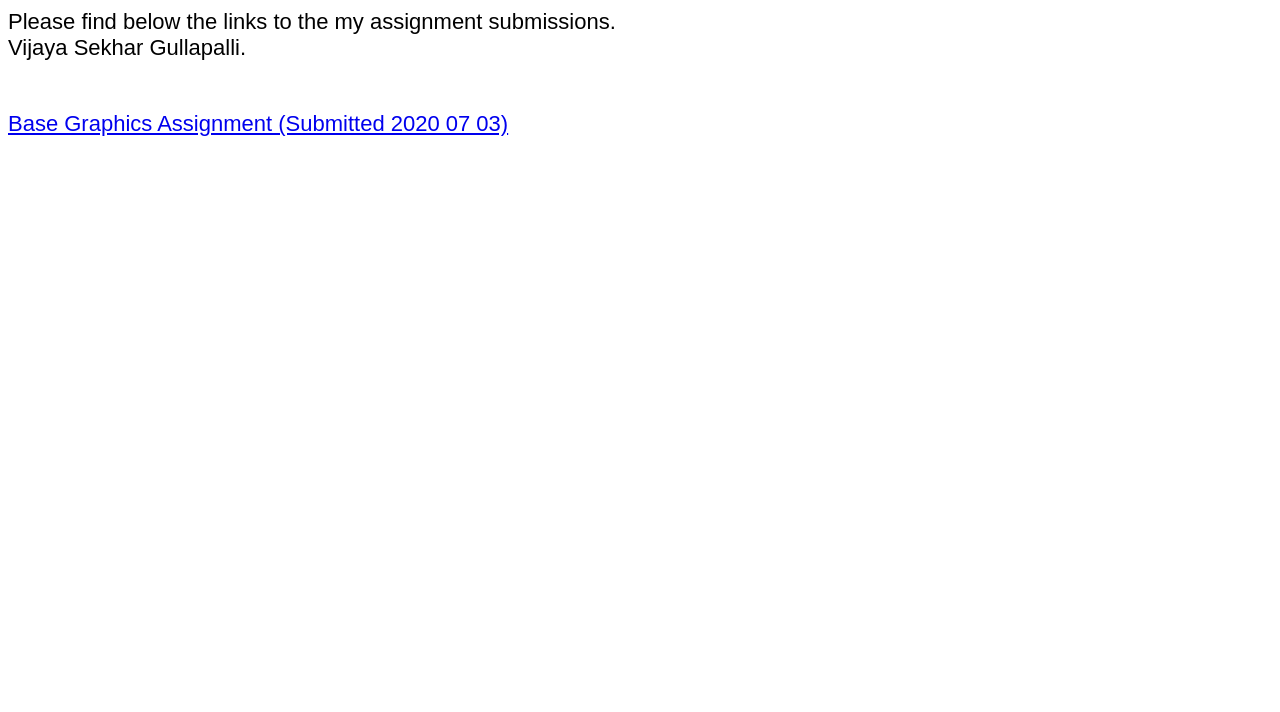
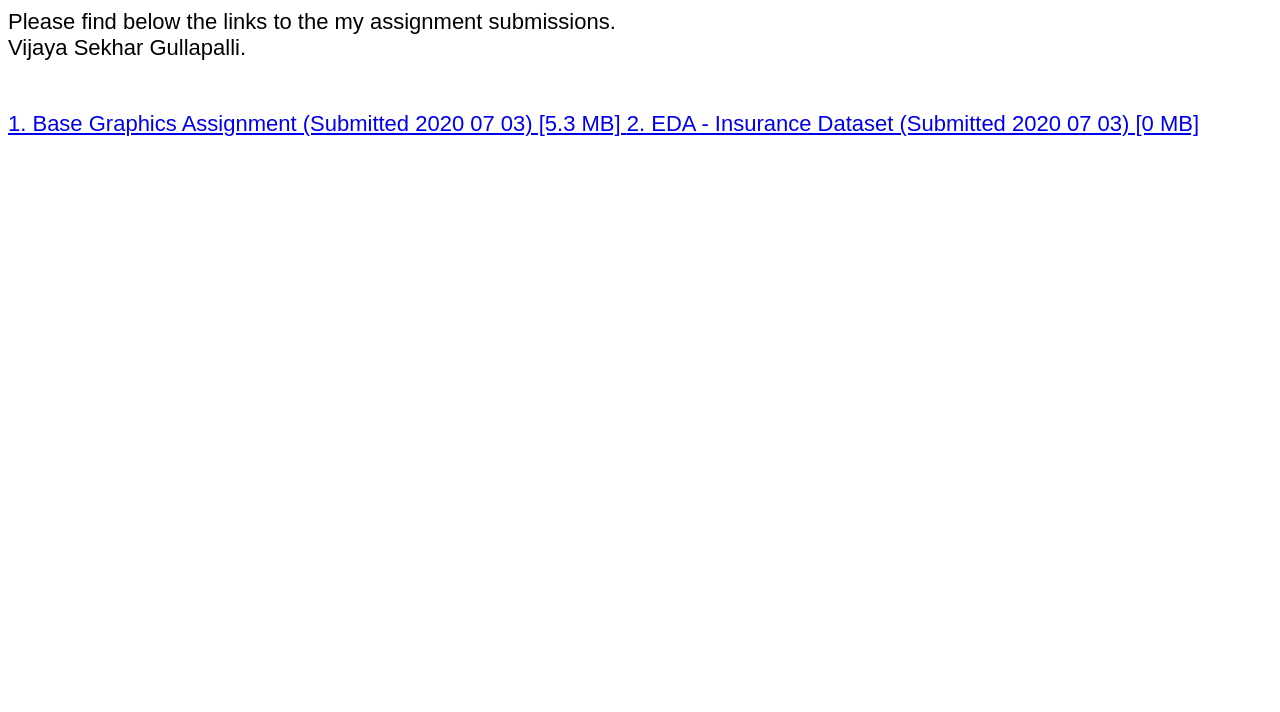
Before and after one commit to sekhargullapalli/datascience_temprepo, a plain HTML site: page index.html in a window 1280 px wide. Shown: the part 88-800 px from the top of the page. Drawn offline with nearby package versions, Linux system fonts and the light colour scheme; a web font is replaced by a local one.

Commit message:
added second link

```diff
--- a/index.html
+++ b/index.html
@@ -18,7 +18,10 @@
     </div>
     <div>
         <a class="sitelink" href="./pages/basegraphics_20200703.html">
-            Base Graphics Assignment (Submitted 2020 07 03)
+            1. Base Graphics Assignment (Submitted 2020 07 03) [5.3 MB]
+        </a>
+        <a class="sitelink" href="./pages/basegraphics_20200703.html">
+            2. EDA - Insurance Dataset (Submitted 2020 07 03) [0 MB]
         </a>
     </div>
 </body>
```
